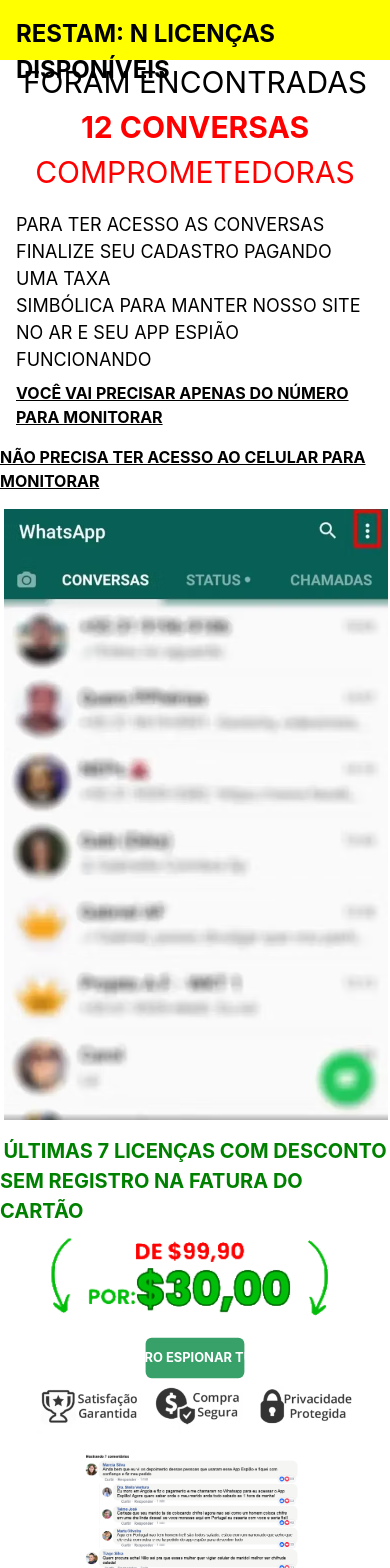
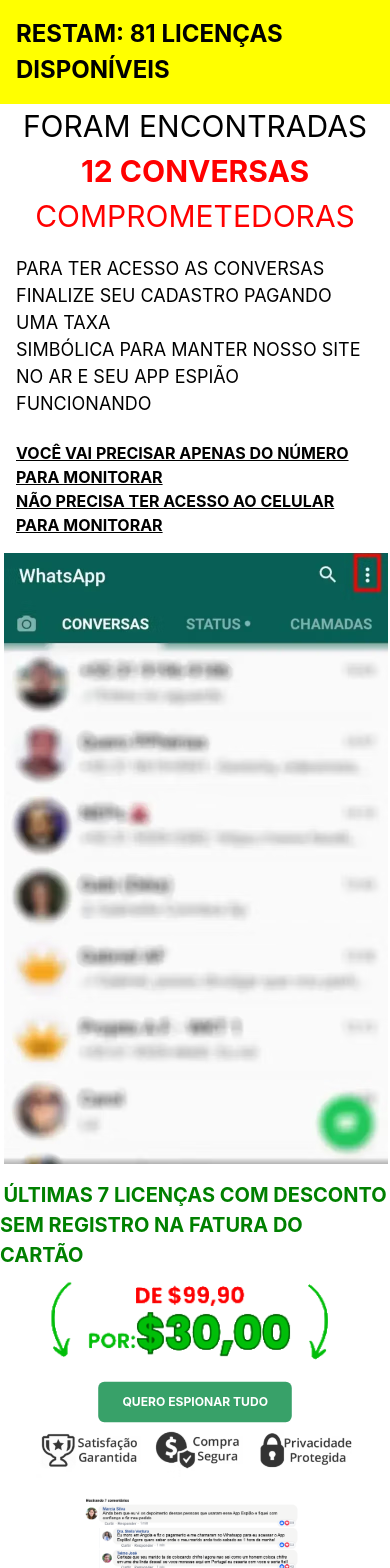
Before and after one commit to joaopedev/wpp-page, a React (Create React App) app: page /checkout in a window 390 px wide. Shown: the top 1568 px of the page. Built offline with nearby package versions, Linux system fonts and the light colour scheme.

Commit message:
Fixing frontend mobile.

```diff
--- a/src/components/breathableButton.tsx
+++ b/src/components/breathableButton.tsx
@@ -14,21 +14,27 @@ const BreathableButton = styled(Button)`
 `;
 
 const ButtonText = styled(Text)`
-  font-size: 80%;
+  font-size: 16px; /* Tamanho padrão do texto */
+
+  /* Media query para dispositivos de tela menores */
+  @media screen and (max-width: 768px) {
+    font-size: 14px; /* Tamanho do texto para telas menores */
+  }
+
+  /* Media query para dispositivos de tela ainda menores */
+  @media screen and (max-width: 480px) {
+    font-size: 12px; /* Tamanho do texto para telas ainda menores */
+  }
 `;
 
-const BreathableButtonComponent: React.FC<{ onClick: () => void }> = ({ onClick }) => {
+const ResulthableButton: React.FC<{ onClick: () => void }> = ({ onClick }) => {
   return (
-    <BreathableButton
-      w="25%"
-      colorScheme="green"
-      onClick={onClick}
-    >
-      <ButtonText color="white" fontWeight="bold">
+    <BreathableButton colorScheme="green" onClick={onClick} p={3}>
+      <ButtonText color="white" p={3} fontWeight="bold">
         QUERO ESPIONAR TUDO
       </ButtonText>
     </BreathableButton>
   );
 };
 
-export default BreathableButtonComponent;
+export default ResulthableButton;
--- a/src/components/resulthableButton.tsx
+++ b/src/components/resulthableButton.tsx
@@ -14,17 +14,23 @@ const BreathableButton = styled(Button)`
 `;
 
 const ButtonText = styled(Text)`
-  font-size: 80%;
+  font-size: 16px; /* Tamanho padrão do texto */
+
+  /* Media query para dispositivos de tela menores */
+  @media screen and (max-width: 768px) {
+    font-size: 14px; /* Tamanho do texto para telas menores */
+  }
+
+  /* Media query para dispositivos de tela ainda menores */
+  @media screen and (max-width: 480px) {
+    font-size: 12px; /* Tamanho do texto para telas ainda menores */
+  }
 `;
 
 const ResulthableButton: React.FC<{ onClick: () => void }> = ({ onClick }) => {
   return (
-    <BreathableButton
-      w="25%"
-      colorScheme="green"
-      onClick={onClick}
-    >
-      <ButtonText color="white" fontWeight="bold">
+    <BreathableButton colorScheme="green" onClick={onClick} p={3}>
+      <ButtonText color="white" p={3} fontWeight="bold">
         QUERO VER O RESULTADO
       </ButtonText>
     </BreathableButton>
--- a/src/pages/checkout.tsx
+++ b/src/pages/checkout.tsx
@@ -1,11 +1,4 @@
-import {
-  Box,
-  VStack,
-  Text,
-  Image,
-  Flex,
-  Stack,
-} from "@chakra-ui/react";
+import { Box, VStack, Text, Image, Flex, Stack } from "@chakra-ui/react";
 import * as React from "react";
 import PrintImage from "../images/print_wpp.png";
 import ValorDesc from "../images/valor_desc.png";
@@ -15,8 +8,12 @@ import Garantia from "../images/garantia.png";
 import FooterImage from "../images/footer_image.png";
 import Comentarios from "../images/comentarios.png";
 import BreathableButton from "../components/breathableButton";
-import PrimeiroVideoPaginaTres from "../videos/primeirovideopaginatres.mp4"
-import SegundoVideoPaginaTres from "../videos/segundovideopaginatres.mp4"
+import PrimeiroVideoPaginaTres from "../videos/primeirovideopaginatres.mp4";
+import SegundoVideoPaginaTres from "../videos/segundovideopaginatres.mp4";
+
+const getRandomNumber = () => {
+  return Math.floor(Math.random() * (180 - 80 + 1)) + 80;
+};
 
 const getCurrentYear = () => {
   return new Date().getFullYear();
@@ -27,13 +24,14 @@ export const CheckOut: React.FC = () => {
     window.open("https://app.monetizze.com.br/checkout/KGX357636", "_blank");
   };
 
+  const licenseCount = getRandomNumber();
+
   return (
     <Box>
-      <Box bg="Yellow" h="60px" w="100%" p={4} color="white">
+      <Box bg="Yellow" h="30%" w="100%" p={4} color="white">
         <VStack>
           <Text color="black" fontSize="2xl" as="b">
-            {" "}
-            RESTAM: N LICENÇAS DISPONÍVEIS
+            RESTAM: {licenseCount} LICENÇAS DISPONÍVEIS
           </Text>
         </VStack>
       </Box>
@@ -60,24 +58,15 @@ export const CheckOut: React.FC = () => {
             SIMBÓLICA PARA MANTER NOSSO SITE NO AR E SEU APP ESPIÃO FUNCIONANDO
           </Text>
           <Text
+            mt={4}
             color="black"
             fontSize="16"
             as="b"
             textDecoration={"underline"}
             justifyContent="center"
           >
-            VOCÊ VAI PRECISAR APENAS DO NÚMERO PARA MONITORAR
-          </Text>
-        </VStack>
-        <VStack>
-          <Text
-            color="black"
-            fontSize="16"
-            as="b"
-            textDecoration={"underline"}
-            justifyContent="center"
-          >
-            NÃO PRECISA TER ACESSO AO CELULAR PARA MONITORAR
+            VOCÊ VAI PRECISAR APENAS DO NÚMERO PARA MONITORAR <br></br> NÃO
+            PRECISA TER ACESSO AO CELULAR PARA MONITORAR
           </Text>
         </VStack>
         <VStack spacing={1} mt={4}>
@@ -132,8 +121,8 @@ export const CheckOut: React.FC = () => {
         </VStack>
       </Box>
       <Box bg={"gray"}>
-        <VStack spacing={4} align={"center"}>
-          <Text color={"white"} fontSize={45} justifyContent={"center"}>
+        <VStack>
+          <Text fontSize="4xl" as="b" color={"white"}>
             GARANTIA BLINDADA
           </Text>
         </VStack>
@@ -170,17 +159,12 @@ export const CheckOut: React.FC = () => {
       </Box>
       <Box bg={"white"}>
         <VStack spacing={4} align={"center"} mt={4}>
-          <Text
-            color={"black"}
-            fontSize={30}
-            as={"b"}
-            justifyContent={"center"}
-          >
+          <Text color={"black"} fontSize="2xl" as={"b"}>
             PESSOAS QUE USAM APP ESPIÃO
           </Text>
         </VStack>
         <Stack mt={3}>
-        <Box ml="16%">
+          <Box ml="16%">
             <video controls width="80%">
               <source src={PrimeiroVideoPaginaTres} type="video/mp4" />
               Seu navegador não suporta o elemento de vídeo.
@@ -207,7 +191,7 @@ export const CheckOut: React.FC = () => {
           <Image src={CompraSegura} alt="compra segura" />
         </VStack>
         <Stack mt={4}>
-        <Box ml="16%">
+          <Box ml="16%">
             <video controls width="80%">
               <source src={SegundoVideoPaginaTres} type="video/mp4" />
               Seu navegador não suporta o elemento de vídeo.
--- a/src/pages/home.tsx
+++ b/src/pages/home.tsx
@@ -7,7 +7,7 @@ import {
   Text,
   Spinner,
 } from "@chakra-ui/react";
-import React, { useState } from "react";
+import React, { useState, useEffect } from "react";
 import TesteImage from "../images/teste_agora_mesmo.png";
 import FooterImage from "../images/footer_image.png";
 import { useNavigate } from "react-router-dom";
@@ -21,6 +21,13 @@ export const Home: React.FC = () => {
   const [loading, setLoading] = useState(false);
   const [phoneNumber, setPhoneNumber] = useState("");
 
+  useEffect(() => {
+    const storedPhoneNumber = localStorage.getItem("phoneNumber");
+    if (storedPhoneNumber) {
+      setPhoneNumber(storedPhoneNumber);
+    }
+  }, []);
+
   const handleClick = () => {
     setLoading(true);
     setTimeout(() => {
@@ -32,6 +39,7 @@ export const Home: React.FC = () => {
     const { value } = event.target;
     if (/^\+?[0-9\s()-]*$/.test(value) || value === "") {
       setPhoneNumber(value);
+      localStorage.setItem("phoneNumber", value);
     }
   };
   return (
--- a/src/pages/videoPage.tsx
+++ b/src/pages/videoPage.tsx
@@ -6,9 +6,10 @@ import {
   Stack,
   SimpleGrid,
   Image,
+  Avatar,
 } from "@chakra-ui/react";
 import * as React from "react";
-import { useNavigate } from 'react-router-dom';
+import { useNavigate } from "react-router-dom";
 import VideoAPP from "../videos/appespiao.mp4";
 import FooterImage from "../images/footer_image.png";
 import ResulthableButton from "../components/resulthableButton";
@@ -18,13 +19,15 @@ import TerceiroVideoEspiao from "../videos/terceirovideoespiao.mp4";
 import QuartoVideoEspiao from "../videos/quartovideoespiao.mp4";
 import QuintoVideoEspiao from "../videos/quintovideoespiao.mp4";
 import SextoVideoEspiao from "../videos/sextovideoespiao.mp4";
+import WallpapperWpp from "../images/whatappimage.png";
 
 export const VideoPage: React.FC = () => {
   const navigate = useNavigate();
   const [progress, setProgress] = React.useState(0);
+  const [phoneNumber, setPhoneNumber] = React.useState<string | null>(null);
   const handleClick = () => {
-    navigate('/checkout')
-  }
+    navigate("/checkout");
+  };
 
   React.useEffect(() => {
     const interval = setInterval(() => {
@@ -33,16 +36,20 @@ export const VideoPage: React.FC = () => {
         return newProgress <= 100 ? newProgress : prevProgress;
       });
     }, 2000);
+    const storedPhoneNumber = localStorage.getItem("phoneNumber");
+    if (storedPhoneNumber) {
+      setPhoneNumber(storedPhoneNumber);
+    }
 
     return () => clearInterval(interval);
   }, []);
 
   return (
     <Box>
-      <Box bg="Yellow" h="60px" w="100%" p={4} color="white">
+      <Box bg="Yellow" h="30%" w="100%" p={4} color="white">
         <VStack>
           <Text color="black" fontSize="2xl" as="b">
-            {" "}
+
             APLICATIVO FUNCIONA EM TODOS OS PAÍSES DO MUNDO
           </Text>
         </VStack>
@@ -55,26 +62,57 @@ export const VideoPage: React.FC = () => {
         </Text>
       </VStack>
       <Box mt={3}>
-        <Box ml="18%">
+        <Box ml="15%">
           <video controls autoPlay width="80%">
             <source src={VideoAPP} type="video/mp4" />
             Seu navegador não suporta o elemento de vídeo.
           </video>
         </Box>
-        <Stack mt={4} ml={"30%"}>
+        <Stack mt={4} ml={"27%"}>
           <Progress
             colorScheme="green"
             height="32px"
             maxW="60%"
             value={progress}
           />
-          <Text ml={"30%"}>{progress >= 2 ? `${progress}%` : "2%"}</Text>
+          <Text ml={"29%"}>{progress >= 2 ? `${progress}%` : "2%"}</Text>
         </Stack>
+
         {progress === 100 && (
-          <Stack mt={7} ml="45%">
+          <VStack mt={7}>
             <ResulthableButton onClick={handleClick} />
+          </VStack>
+        )}
+        {progress < 100 ? (
+          <Stack
+            h="590px"
+            borderRadius={2}
+            m={5}
+            backgroundImage={WallpapperWpp}
+            mt={5}
+          >
+            <VStack>
+              <Text  as="b" mt={6} fontSize="sm" color="green.500">
+                {phoneNumber}
+              </Text>
+              <Avatar size="2xl" mt={2} src="https://bit.ly/broken-link" />
+            </VStack>
+            <VStack>
+            <Text mt={2} fontSize="sm" color="gray.500">
+              Analisando...
+            </Text>
+            </VStack>
+            <Progress
+              mt={2}
+              ml="39%"
+              height="17px"
+              maxW="20%"
+              colorScheme="green"
+              value={progress}
+            />
           </Stack>
-        )}
+        ) : null}
+        {progress === 100 && (
           <SimpleGrid mt={5} columns={[1, 2]} spacing={2}>
             <Box ml="16%">
               <video controls width="80%">
@@ -113,6 +151,7 @@ export const VideoPage: React.FC = () => {
               </video>
             </Box>
           </SimpleGrid>
+        )}
         <Box mt={5} bg="black" h="230px" w="100%" p={4} color="white">
           <VStack>
             <Image src={FooterImage} alt="Dan Abramov" />
```
Also changed, not shown: src/images/whatappimage.png (added). Lines whose indentation alone changed are shown as unchanged.
